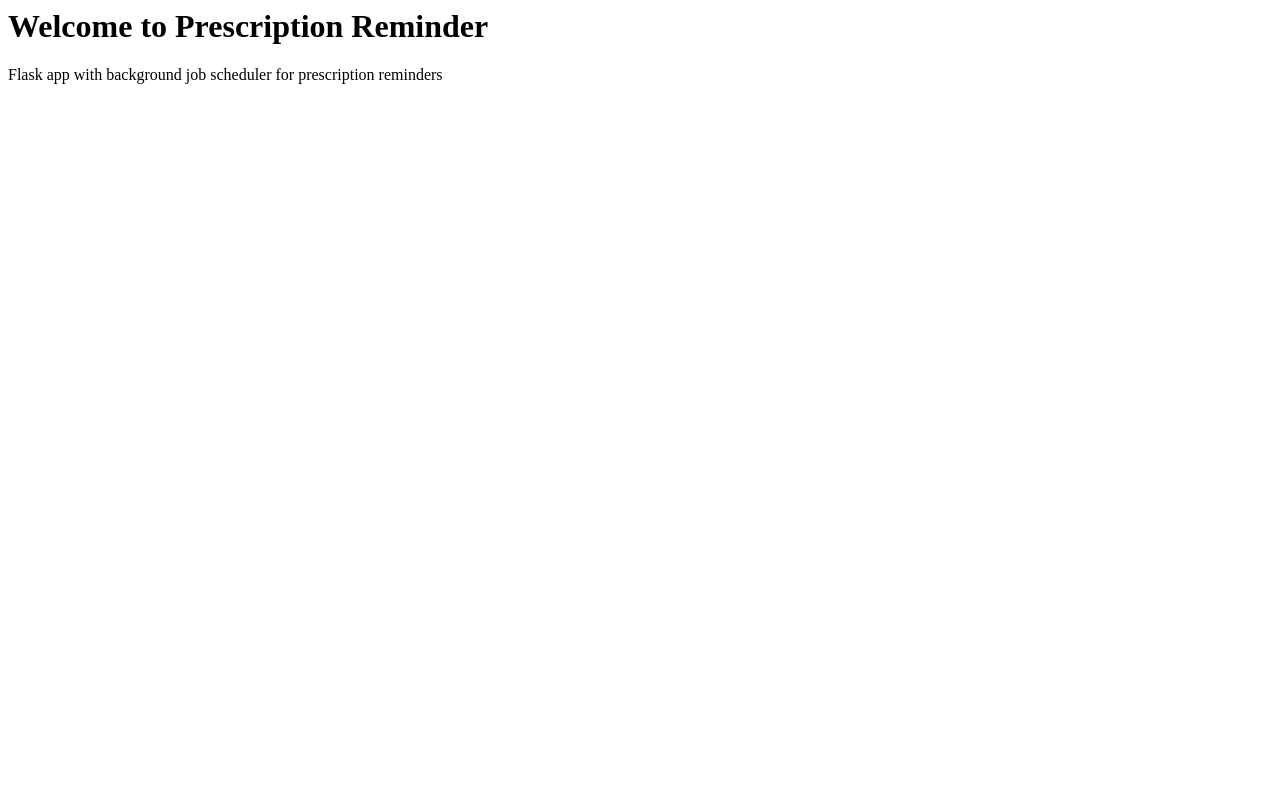
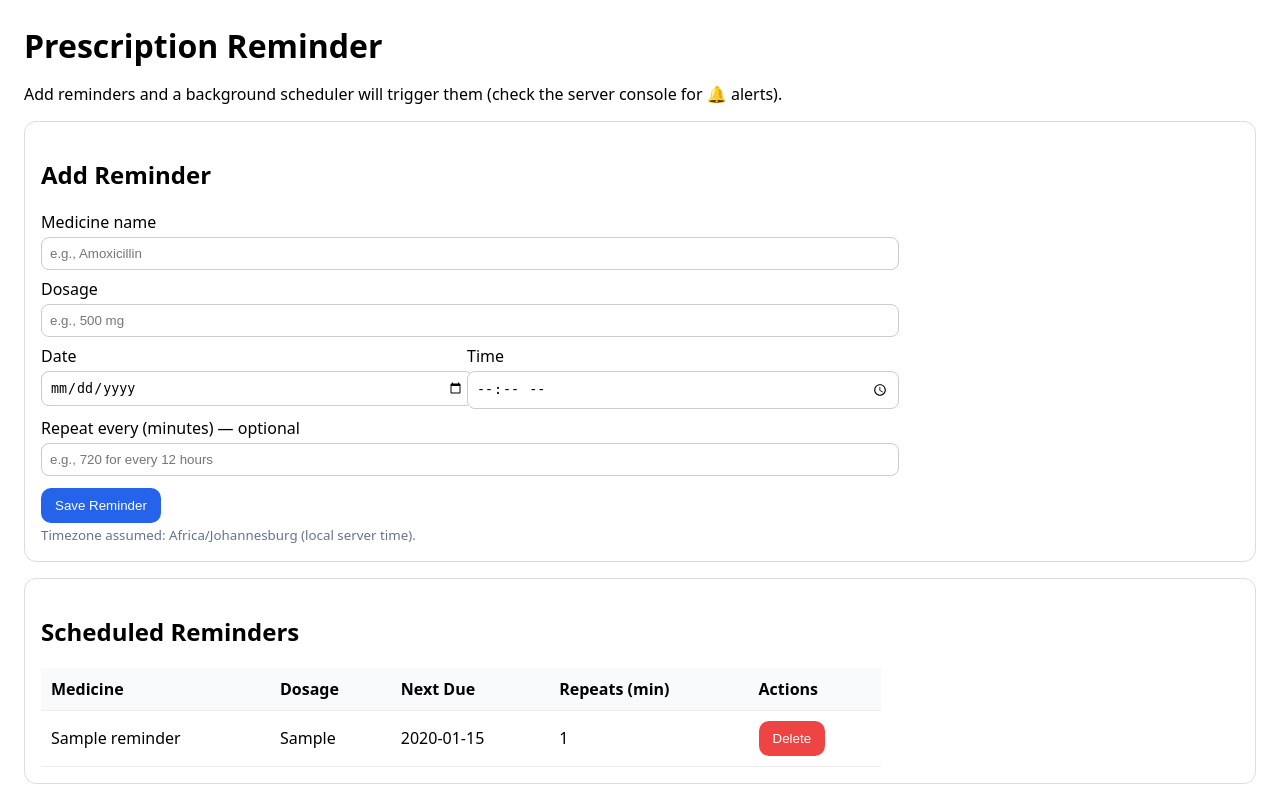
Before and after one commit to Godfrey050601/prescription-reminder, a Flask app: page / in a window 1280 px wide. Before the commit the page ends 84 px from the top, so only its background shows below. Run offline with Flask 3, Linux system fonts and the light colour scheme; tables that the repository leaves empty hold one stand-in row (values such as "Sample post").

Commit message:
Make app functional: UI, SQLite, APScheduler + screenshots

```diff
--- a/app.py
+++ b/app.py
@@ -1,9 +1,152 @@
-from flask import Flask, render_template, request
+from flask import Flask, render_template, request, redirect, url_for
+import sqlite3
+from datetime import datetime, timedelta
+from apscheduler.schedulers.background import BackgroundScheduler
+from apscheduler.triggers.date import DateTrigger
+
+DB_PATH = "reminders.db"
+
 app = Flask(__name__)
+scheduler = BackgroundScheduler(timezone="Africa/Johannesburg")
 
-@app.route('/')
+def init_db():
+    conn = sqlite3.connect(DB_PATH)
+    c = conn.cursor()
+    c.execute("""
+        CREATE TABLE IF NOT EXISTS reminders (
+            id INTEGER PRIMARY KEY AUTOINCREMENT,
+            med_name TEXT NOT NULL,
+            dosage TEXT NOT NULL,
+            schedule_time TEXT NOT NULL,  -- ISO string
+            repeat_minutes INTEGER NULL,  -- optional repeat interval
+            created_at TEXT NOT NULL
+        )
+    """)
+    conn.commit()
+    conn.close()
+
+def get_all_reminders():
+    conn = sqlite3.connect(DB_PATH)
+    c = conn.cursor()
+    c.execute("SELECT id, med_name, dosage, schedule_time, repeat_minutes, created_at FROM reminders ORDER BY datetime(schedule_time) ASC")
+    rows = c.fetchall()
+    conn.close()
+    return rows
+
+def get_reminder(reminder_id):
+    conn = sqlite3.connect(DB_PATH)
+    c = conn.cursor()
+    c.execute("SELECT id, med_name, dosage, schedule_time, repeat_minutes, created_at FROM reminders WHERE id = ?", (reminder_id,))
+    row = c.fetchone()
+    conn.close()
+    return row
+
+def save_reminder(med_name, dosage, schedule_dt: datetime, repeat_minutes: int | None):
+    conn = sqlite3.connect(DB_PATH)
+    c = conn.cursor()
+    c.execute(
+        "INSERT INTO reminders (med_name, dosage, schedule_time, repeat_minutes, created_at) VALUES (?, ?, ?, ?, ?)",
+        (med_name, dosage, schedule_dt.isoformat(timespec="minutes"), repeat_minutes, datetime.now().isoformat(timespec="minutes"))
+    )
+    conn.commit()
+    rid = c.lastrowid
+    conn.close()
+    return rid
+
+def delete_reminder_db(reminder_id):
+    conn = sqlite3.connect(DB_PATH)
+    c = conn.cursor()
+    c.execute("DELETE FROM reminders WHERE id = ?", (reminder_id,))
+    conn.commit()
+    conn.close()
+
+def schedule_job(reminder_id, when: datetime):
+    """Schedule a one-off job for this reminder occurrence."""
+    # Use a unique job id per occurrence (id + timestamp)
+    job_id = f"reminder_{reminder_id}_{int(when.timestamp())}"
+    if scheduler.get_job(job_id):
+        return
+    scheduler.add_job(
+        func=fire_reminder,
+        trigger=DateTrigger(run_date=when),
+        args=[reminder_id],
+        id=job_id,
+        replace_existing=True
+    )
+
+def fire_reminder(reminder_id):
+    """Called by scheduler when reminder is due. Prints to console and reschedules if repeating."""
+    row = get_reminder(reminder_id)
+    if not row:
+        return
+    _id, med_name, dosage, schedule_time, repeat_minutes, _created = row
+    print(f"🔔 Reminder: Take {med_name} — {dosage}  (due at {schedule_time})")
+
+    # If repeating, schedule next occurrence
+    if repeat_minutes and repeat_minutes > 0:
+        next_time = datetime.fromisoformat(schedule_time) + timedelta(minutes=repeat_minutes)
+        # Update the stored next schedule_time
+        conn = sqlite3.connect(DB_PATH)
+        c = conn.cursor()
+        c.execute("UPDATE reminders SET schedule_time = ? WHERE id = ?", (next_time.isoformat(timespec="minutes"), reminder_id))
+        conn.commit()
+        conn.close()
+        schedule_job(reminder_id, next_time)
+
+def bootstrap_jobs():
+    """Load all reminders from DB and schedule the next occurrence (if in the future)."""
+    rows = get_all_reminders()
+    now = datetime.now()
+    for _id, _med, _dosage, schedule_time, _repeat, _created in rows:
+        try:
+            when = datetime.fromisoformat(schedule_time)
+        except ValueError:
+            continue
+        if when > now:
+            schedule_job(_id, when)
+
+@app.route("/", methods=["GET", "POST"])
 def index():
-    return "<h1>Welcome to Prescription Reminder</h1><p>Flask app with background job scheduler for prescription reminders</p>"
+    if request.method == "POST":
+        med_name = request.form.get("med_name", "").strip()
+        dosage = request.form.get("dosage", "").strip()
+        date = request.form.get("date", "")
+        time = request.form.get("time", "")
+        repeat = request.form.get("repeat_minutes", "").strip()
 
-if __name__ == '__main__':
+        if not med_name or not dosage or not date or not time:
+            return "Missing fields", 400
+
+        try:
+            schedule_dt = datetime.fromisoformat(f"{date}T{time}")
+        except ValueError:
+            return "Invalid date/time", 400
+
+        repeat_minutes = int(repeat) if repeat.isdigit() and int(repeat) > 0 else None
+
+        rid = save_reminder(med_name, dosage, schedule_dt, repeat_minutes)
+        # schedule first occurrence
+        if schedule_dt > datetime.now():
+            schedule_job(rid, schedule_dt)
+
+        return redirect(url_for("index"))
+
+    # GET: show form + table
+    rows = get_all_reminders()
+    return render_template("index.html", reminders=rows)
+
+@app.route("/delete/<int:reminder_id>", methods=["POST"])
+def delete_reminder(reminder_id):
+    # remove any scheduled jobs for this reminder
+    # (jobs are one-off with id that includes timestamp; we can't easily enumerate all)
+    # We simply delete from DB; future jobs won’t be scheduled again.
+    delete_reminder_db(reminder_id)
+    return redirect(url_for("index"))
+
+if __name__ == "__main__":
+    init_db()
+    if not scheduler.running:
+        scheduler.start()
+    bootstrap_jobs()
+    print("✅ Prescription Reminder running. Add a reminder and watch the console for 🔔 messages at the scheduled time.")
     app.run(debug=True)
--- a/screenshots/placeholder.txt
+++ /dev/null
@@ -1 +0,0 @@
-Replace this with your screenshots.
--- a/templates/index.html
+++ b/templates/index.html
@@ -1 +1,89 @@
-<h1>Prescription Reminder</h1><p>Flask app with background job scheduler for prescription reminders</p>
+<!DOCTYPE html>
+<html lang="en">
+<head>
+  <meta charset="UTF-8" />
+  <title>Prescription Reminder</title>
+  <meta name="viewport" content="width=device-width, initial-scale=1" />
+  <style>
+    body { font-family: system-ui, -apple-system, Segoe UI, Roboto, Arial; margin: 24px; }
+    h1 { margin-bottom: 8px; }
+    form, table { max-width: 840px; width: 100%; }
+    .card { border: 1px solid #ddd; border-radius: 12px; padding: 16px; margin: 16px 0; }
+    label { display: block; margin: 8px 0 4px; }
+    input { width: 100%; padding: 8px; border: 1px solid #ccc; border-radius: 8px; }
+    .row { display: grid; grid-template-columns: 1fr 1fr; gap: 12px; }
+    button { padding: 10px 14px; border: none; border-radius: 10px; background: #2563eb; color: white; cursor: pointer; }
+    button.delete { background: #ef4444; }
+    table { border-collapse: collapse; width: 100%; }
+    th, td { padding: 10px; border-bottom: 1px solid #eee; text-align: left; }
+    th { background: #f8fafc; }
+    small { color: #64748b; }
+  </style>
+</head>
+<body>
+  <h1>Prescription Reminder</h1>
+  <p class="muted">Add reminders and a background scheduler will trigger them (check the server console for 🔔 alerts).</p>
+
+  <div class="card">
+    <h2>Add Reminder</h2>
+    <form method="POST" action="/">
+      <label for="med_name">Medicine name</label>
+      <input id="med_name" name="med_name" placeholder="e.g., Amoxicillin" required />
+
+      <label for="dosage">Dosage</label>
+      <input id="dosage" name="dosage" placeholder="e.g., 500 mg" required />
+
+      <div class="row">
+        <div>
+          <label for="date">Date</label>
+          <input id="date" name="date" type="date" required />
+        </div>
+        <div>
+          <label for="time">Time</label>
+          <input id="time" name="time" type="time" required />
+        </div>
+      </div>
+
+      <label for="repeat_minutes">Repeat every (minutes) — optional</label>
+      <input id="repeat_minutes" name="repeat_minutes" type="number" min="1" placeholder="e.g., 720 for every 12 hours" />
+
+      <div style="margin-top:12px;">
+        <button type="submit">Save Reminder</button>
+      </div>
+      <small>Timezone assumed: Africa/Johannesburg (local server time).</small>
+    </form>
+  </div>
+
+  <div class="card">
+    <h2>Scheduled Reminders</h2>
+    <table>
+      <thead>
+        <tr>
+          <th>Medicine</th>
+          <th>Dosage</th>
+          <th>Next Due</th>
+          <th>Repeats (min)</th>
+          <th>Actions</th>
+        </tr>
+      </thead>
+      <tbody>
+      {% for r in reminders %}
+        <tr>
+          <td>{{ r[1] }}</td>
+          <td>{{ r[2] }}</td>
+          <td>{{ r[3] }}</td>
+          <td>{{ r[4] if r[4] else "-" }}</td>
+          <td>
+            <form method="POST" action="{{ url_for('delete_reminder', reminder_id=r[0]) }}" onsubmit="return confirm('Delete this reminder?')">
+              <button class="delete" type="submit">Delete</button>
+            </form>
+          </td>
+        </tr>
+      {% else %}
+        <tr><td colspan="5"><em>No reminders yet.</em></td></tr>
+      {% endfor %}
+      </tbody>
+    </table>
+  </div>
+</body>
+</html>
```
Also changed, not shown: 3 other files.
